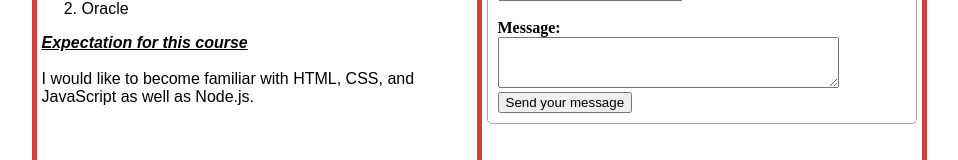
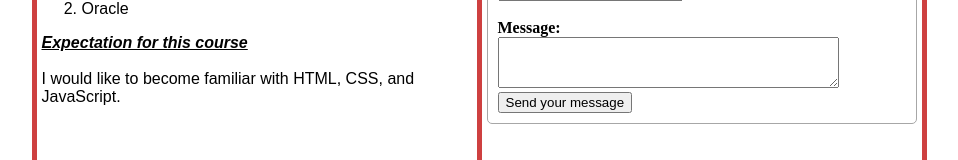
Before and after one commit to johntradiction/homework1, a website: page website/index.html in a window 1280 px wide. Shown: the part 615-775 px from the top of the page, without its empty margins (161-1119 px from the left). Drawn offline with Linux system fonts and the light colour scheme.

Commit message:
update expectation section

```diff
--- a/website/index.html
+++ b/website/index.html
@@ -22,7 +22,7 @@
                 <li>Oracle</li>
             </ol>
             <p1>Expectation for this course</p1><br/><br/>
-            <p2>I would like to become familiar with HTML, CSS, and JavaScript as well as Node.js.</p2>
+            <p2>I would like to become familiar with HTML, CSS, and JavaScript.</p2>
         </th>
         <th valign="top"><h2>Contact Me</h2>
             <div class="container">
```
